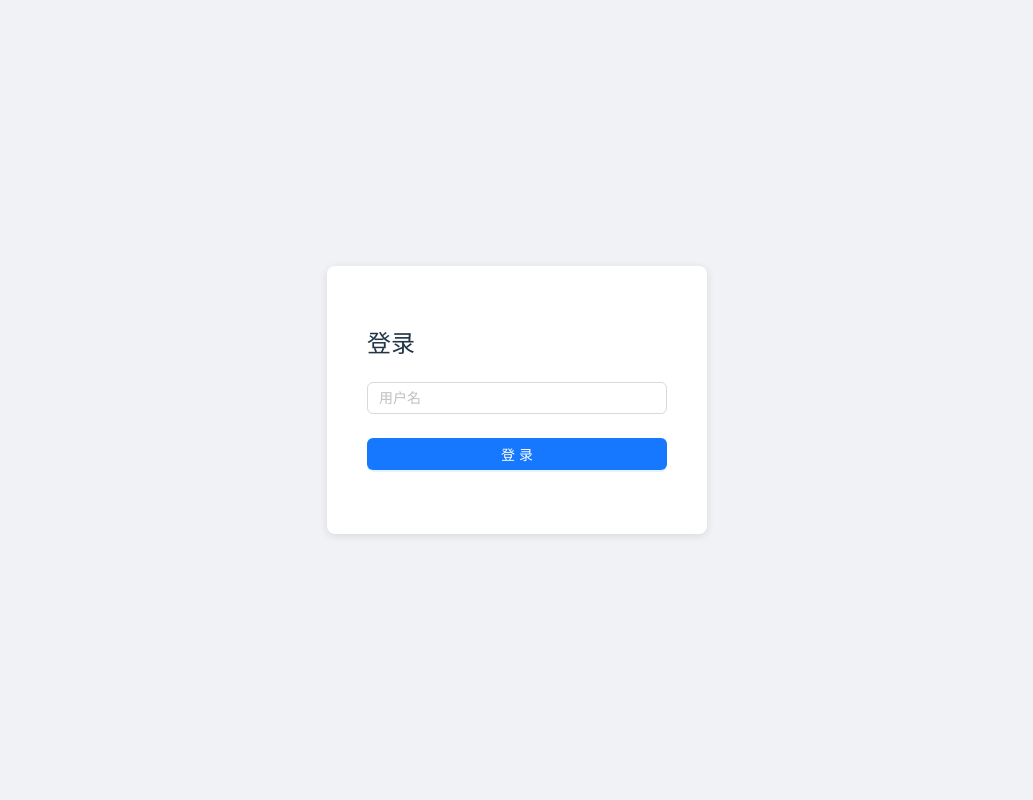
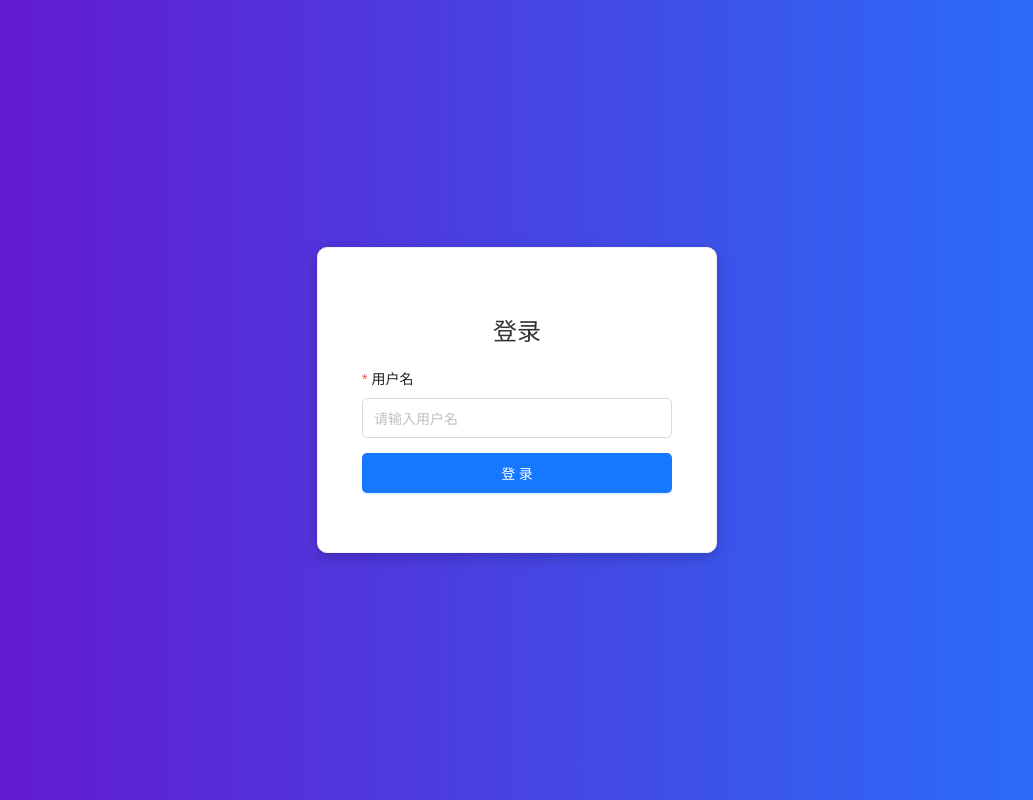
Before and after one commit to zyl819/web-, a React (Vite) app in the folder kanban-board/: page / in a window 1280 px wide. Shown: the whole page, without its empty margins (123-1156 px from the left). Built offline with nearby package versions, Linux system fonts and the light colour scheme.

Commit message:
front done

```diff
--- a/kanban-board/src/components/TaskCard.jsx
+++ b/kanban-board/src/components/TaskCard.jsx
@@ -4,11 +4,25 @@ import { Card, Select } from 'antd';
 const { Option } = Select;
 
 function TaskCard({ task, onChangeStatus }) {
+  // 根据任务状态设置卡片的背景颜色
+  const getCardStyle = () => {
+    switch (task.status) {
+      case 'todo':
+        return { backgroundColor: '#fff4e6', borderColor: '#ffa940' }; // 浅橙色
+      case 'inProgress':
+        return { backgroundColor: '#e6f7ff', borderColor: '#69c0ff' }; // 浅蓝色
+      case 'done':
+        return { backgroundColor: '#f6ffed', borderColor: '#73d13d' }; // 浅绿色
+      default:
+        return { backgroundColor: '#ffffff', borderColor: '#d9d9d9' }; // 默认白色
+    }
+  };
+
   return (
     <Card
       title={task.title}
       extra={<span>{task.deadline}</span>}
-      style={styles.card}  // 使用自定义样式
+      style={{ ...styles.card, ...getCardStyle() }}  // 动态应用样式
     >
       <p>{task.description}</p>
       <Select
@@ -25,9 +39,9 @@ function TaskCard({ task, onChangeStatus }) {
 
 const styles = {
   card: {
-    border: '2px solid #1890ff',  // 边框加粗并使用更显眼的颜色
+    border: '2px solid',
     borderRadius: '8px',
-    boxShadow: '0 4px 12px rgba(0, 0, 0, 0.15)',  // 更明显的阴影
+    boxShadow: '0 4px 12px rgba(0, 0, 0, 0.15)',
   },
 };
 
--- a/kanban-board/src/pages/BoardPage.jsx
+++ b/kanban-board/src/pages/BoardPage.jsx
@@ -1,7 +1,7 @@
-import React, { useState } from 'react';
+import React, { useState, useEffect } from 'react';
 import { Form, Input, Button, Select, DatePicker, Layout, Typography } from 'antd';
-import { useLocation } from 'react-router-dom';
 import TaskCard from '../components/TaskCard';
+import moment from 'moment';
 
 const { Header, Content } = Layout;
 const { TextArea } = Input;
@@ -15,10 +15,14 @@ function BoardPage() {
     done: [],
   });
 
-  const location = useLocation();
-  const projectName = location.state?.projectName || localStorage.getItem('projectName') || '项目名称';
+  const [projectName, setProjectName] = useState('');
   const [form] = Form.useForm();
   const username = localStorage.getItem('username');
+
+  useEffect(() => {
+    const fetchedProjectName = "示例项目名称"; // 示例项目名称
+    setProjectName(fetchedProjectName);
+  }, []);
 
   const addTask = (values) => {
     const newTask = {
@@ -29,17 +33,10 @@ function BoardPage() {
       deadline: values.deadline ? values.deadline.format('YYYY-MM-DD') : null,
     };
 
-    console.log("Adding task:", newTask);
-
-    setTasks((prevTasks) => {
-      console.log("Previous tasks:", prevTasks);
-      const updatedTasks = {
-        ...prevTasks,
-        [values.status]: [...prevTasks[values.status], newTask],
-      };
-      console.log("Updated tasks:", updatedTasks);
-      return updatedTasks;
-    });
+    setTasks((prevTasks) => ({
+      ...prevTasks,
+      [values.status]: [...prevTasks[values.status], newTask],
+    }));
 
     form.resetFields();
   };
@@ -68,7 +65,6 @@ function BoardPage() {
         updatedTasks[newStatus] = [...updatedTasks[newStatus], taskToMove];
       }
 
-      console.log("Updated tasks after status change:", updatedTasks);
       return updatedTasks;
     });
   };
@@ -77,7 +73,7 @@ function BoardPage() {
     <Layout style={styles.layout}>
       <Header style={styles.header}>
         <div style={styles.headerContent}>
-          <Title level={3} style={styles.projectName}>{projectName}</Title>
+          <Title level={3} style={styles.projectName}>任务面板</Title>
           <span style={styles.username}>{username}</span>
         </div>
       </Header>
@@ -139,6 +135,7 @@ const styles = {
     minHeight: '100vh',
     width: '100vw',
     overflowX: 'hidden',
+    backgroundImage: 'linear-gradient(to right, #f5f7fa, #c3cfe2)', // 设置背景颜色
   },
   header: {
     backgroundColor: '#001529',
--- a/kanban-board/src/pages/LoginPage.jsx
+++ b/kanban-board/src/pages/LoginPage.jsx
@@ -1,41 +1,43 @@
 import React from 'react';
+import { Form, Input, Button, Card, Typography } from 'antd';
 import { useNavigate } from 'react-router-dom';
-import { Form, Input, Button } from 'antd';
-import axios from 'axios';
+
+const { Title } = Typography;
 
 function LoginPage() {
   const navigate = useNavigate();
 
-  const onFinish = async (values) => {
-    try {
-      const response = await axios.post('/api/login', { username: values.username });
-      if (response.data) {
-        localStorage.setItem('username', response.data.username);
-        navigate('/projects');
-      }
-    } catch (error) {
-      console.error('登录失败', error);
-    }
+  const onFinish = (values) => {
+    localStorage.setItem('username', values.username);
+    navigate('/projects');
   };
 
   return (
     <div style={styles.container}>
-      <div style={styles.formContainer}>
-        <h2>登录</h2>
-        <Form name="login" onFinish={onFinish}>
+      <Card style={styles.card}>
+        <Title level={3} style={styles.title}>登录</Title>
+        <Form
+          name="login"
+          onFinish={onFinish}
+          layout="vertical"
+          style={styles.form}
+        >
           <Form.Item
+            label="用户名"
             name="username"
             rules={[{ required: true, message: '请输入用户名' }]}
+            style={styles.formItem}
           >
-            <Input placeholder="用户名" />
+            <Input placeholder="请输入用户名" style={styles.input} />
           </Form.Item>
-          <Form.Item>
-            <Button type="primary" htmlType="submit" style={{ width: '100%' }}>
+
+          <Form.Item style={styles.formItem}>
+            <Button type="primary" htmlType="submit" style={styles.button}>
               登录
             </Button>
           </Form.Item>
         </Form>
-      </div>
+      </Card>
     </div>
   );
 }
@@ -46,19 +48,39 @@ const styles = {
     justifyContent: 'center',
     alignItems: 'center',
     height: '100vh',
-    width: '100vw',
-    margin: 0,
-    padding: 0,
-    backgroundColor: '#f0f2f5',
+    backgroundImage: 'linear-gradient(to right, #6a11cb, #2575fc)',
+    margin: 0,  // 移除所有外边距
+    padding: 0,  // 移除所有内边距
     boxSizing: 'border-box',
+    width: '100vw', // 使容器占满整个视口宽度
   },
-  formContainer: {
-    backgroundColor: 'white',
-    padding: '40px',
-    borderRadius: '8px',
-    boxShadow: '0 2px 8px rgba(0, 0, 0, 0.1)',
-    maxWidth: '300px',
+  card: {
     width: '100%',
+    maxWidth: '400px',
+    padding: '20px',
+    borderRadius: '10px',
+    boxShadow: '0 4px 15px rgba(0, 0, 0, 0.2)',
+    textAlign: 'center',
+  },
+  title: {
+    marginBottom: '20px',
+    color: '#333',
+  },
+  form: {
+    width: '100%',
+  },
+  formItem: {
+    marginBottom: '15px',
+  },
+  input: {
+    height: '40px',
+    borderRadius: '5px',
+  },
+  button: {
+    width: '100%',
+    height: '40px',
+    borderRadius: '5px',
+    fontWeight: 'bold',
   },
 };
 
--- a/kanban-board/src/pages/ProjectPage.jsx
+++ b/kanban-board/src/pages/ProjectPage.jsx
@@ -60,7 +60,13 @@ function ProjectPage() {
             bordered
             dataSource={projects}
             renderItem={(project, index) => (
-              <List.Item onClick={() => selectProject(project.id)}>
+              <List.Item
+                actions={[
+                  <Button type="link" onClick={() => selectProject(project.id)}>
+                    进入项目
+                  </Button>
+                ]}
+              >
                 {index + 1}. {project.name}
               </List.Item>
             )}
@@ -91,6 +97,7 @@ const styles = {
   layout: {
     minHeight: '100vh',
     width: '100vw',
+    backgroundImage: 'linear-gradient(to right, #f5f7fa, #c3cfe2)', // 添加背景颜色
   },
   header: {
     backgroundColor: '#001529',
```
